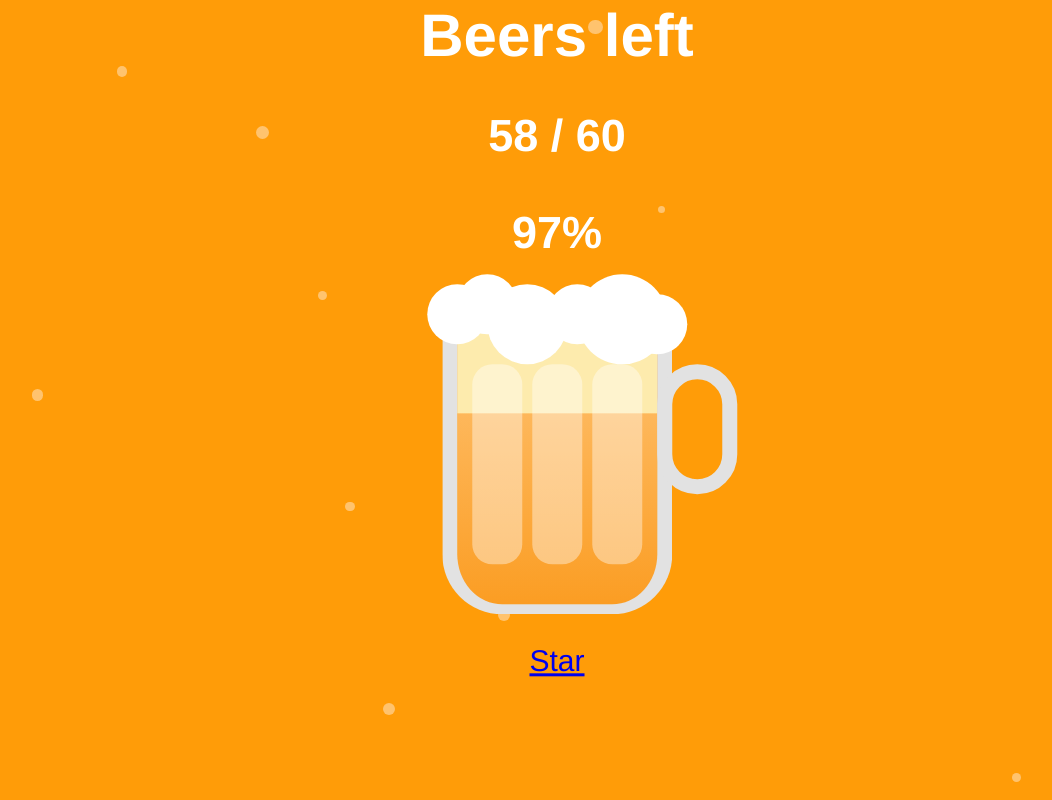
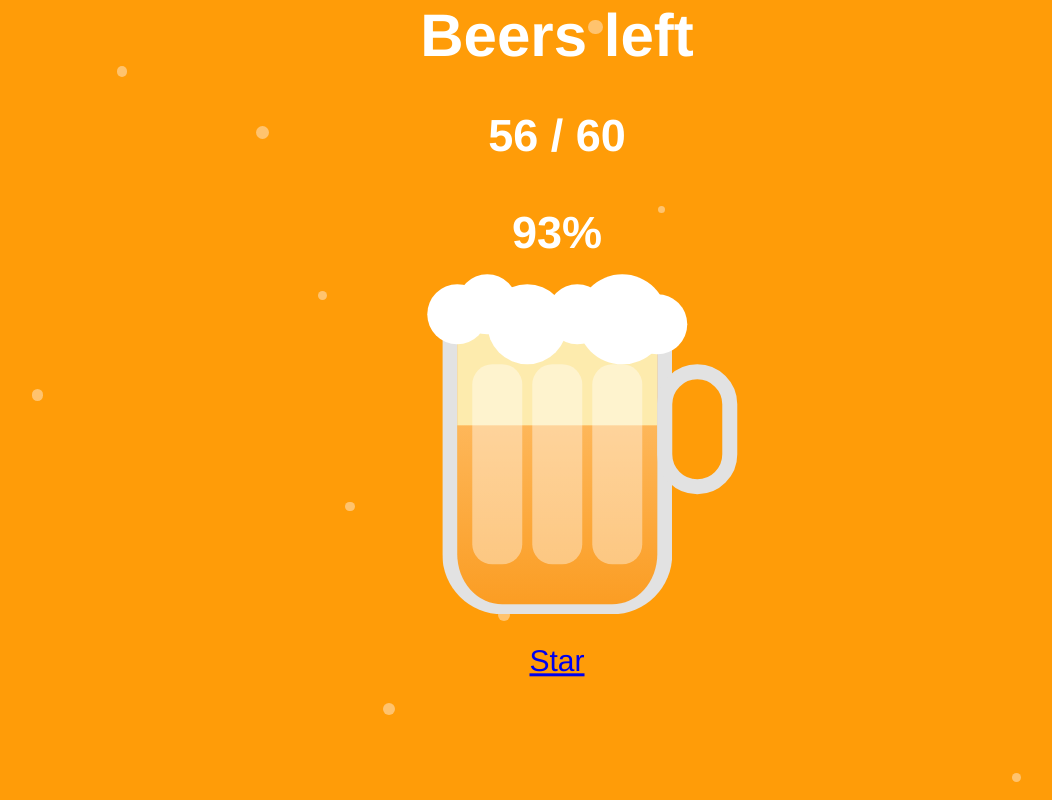
Before and after one commit to lpredova/beerMeter, a plain HTML site: page index.html in a window 1280 px wide. Shown: the whole page, without its empty margins (83-1135 px from the left). Drawn offline with Linux system fonts and the light colour scheme.

Commit message:
smanji zalihe

```diff
--- a/index.html
+++ b/index.html
@@ -32,7 +32,7 @@
     <div class="beerStatus">
         <h1>Beers left</h1>
         <h2>
-            <span id="beersLeft">58</span>&nbsp/
+            <span id="beersLeft">56</span>&nbsp/
             <span id="beersTotal">60</span>
             <p id="percentage"></p>
         </h2>
```
